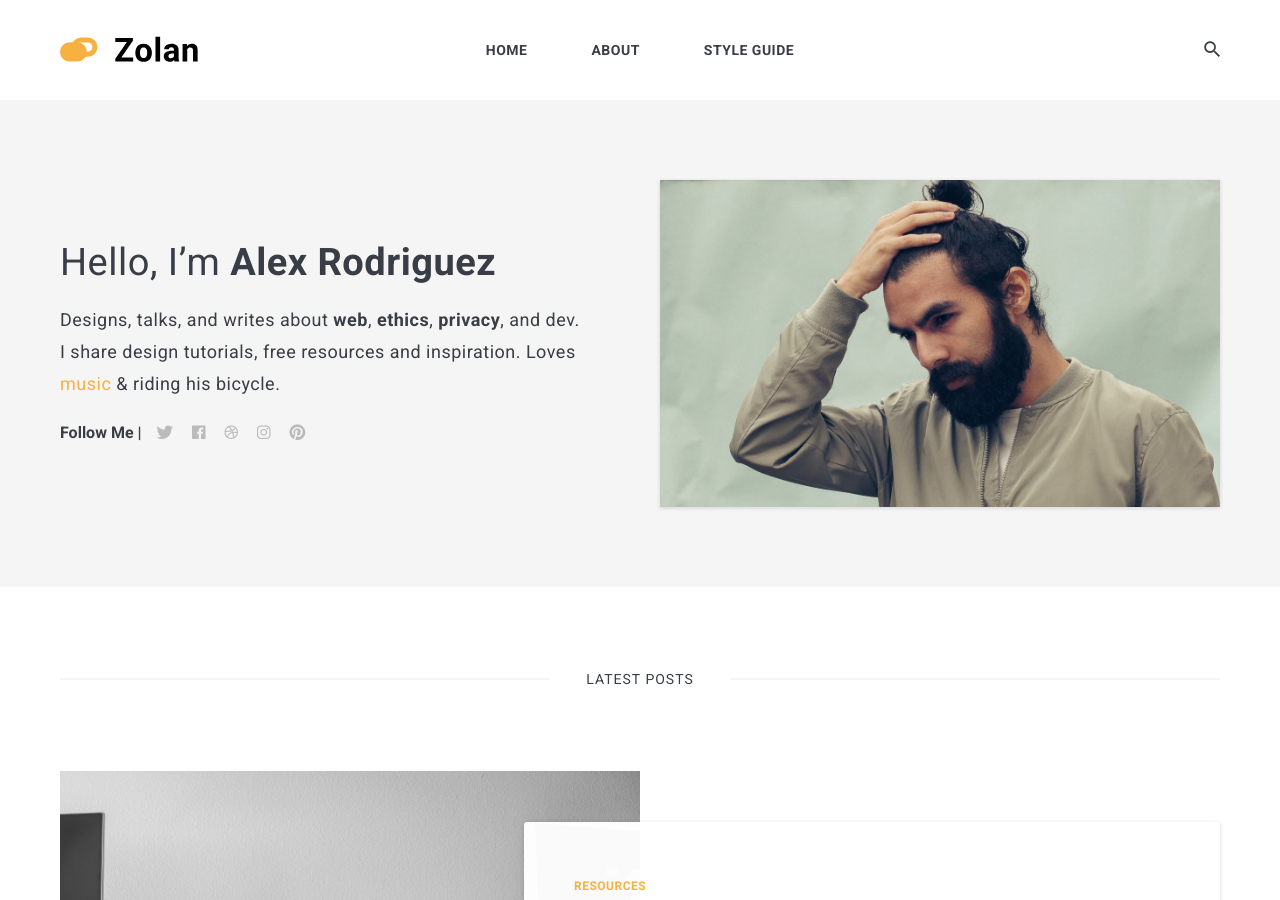
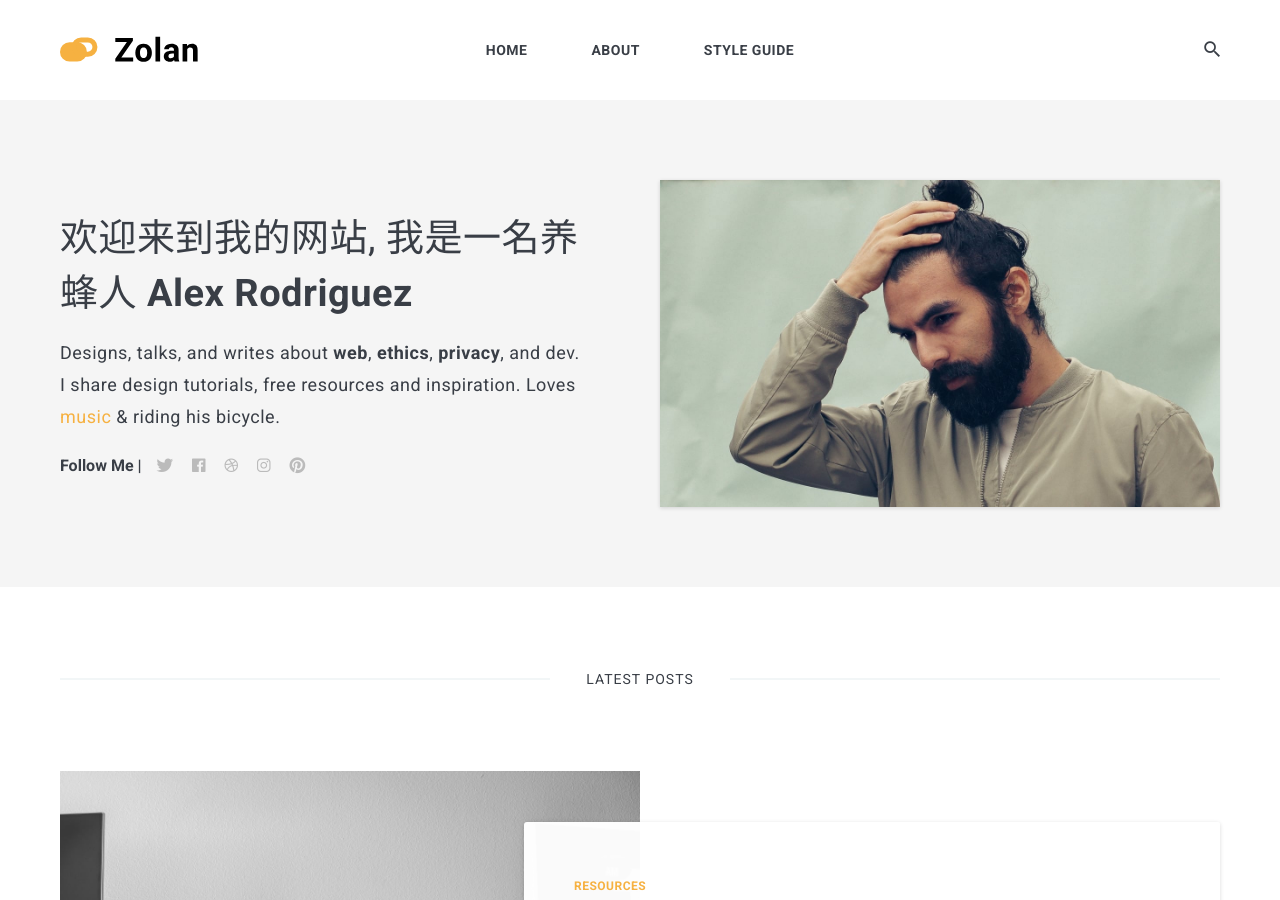
Before and after one commit to yz14/yyh, a Jekyll site: the page built from index.html, in a window 1280 px wide and 900 px high. Built offline with Jekyll 4.4.1, drawn with Linux system fonts in a browser that asks for light colours; nearby versions of some CDN libraries; the list of posts is cut into pages by our own code.

Commit message:
Update settings.yml

```diff
--- a/_data/settings.yml
+++ b/_data/settings.yml
@@ -1,16 +1,16 @@
 #-------------------------------
 # General Site Settings
-title: Zolan
+title: 袁远好的个人网站
 logo: logo.svg # You can add own logo.
-description: Zolan is modern minimal theme for Jekyll
+description: 记录蜂蜜养殖生活
 
 
 #-------------------------------
 # Author Settings
 author:
-  name: Alex Rodriguez
+  name: 袁远好
   image: 01.jpg
-  say-hello: Hello, I’m <strong>Alex Rodriguez</strong>
+  say-hello: 欢迎来到我的网站, 我是一名养蜂人 <strong>Alex Rodriguez</strong>
   bio: Designs, talks, and writes about <strong>web</strong>, <strong>ethics</strong>, <strong>privacy</strong>, and dev. I share design tutorials, free resources and inspiration. Loves <a href="#">music</a> & riding his bicycle.
 
 
```
